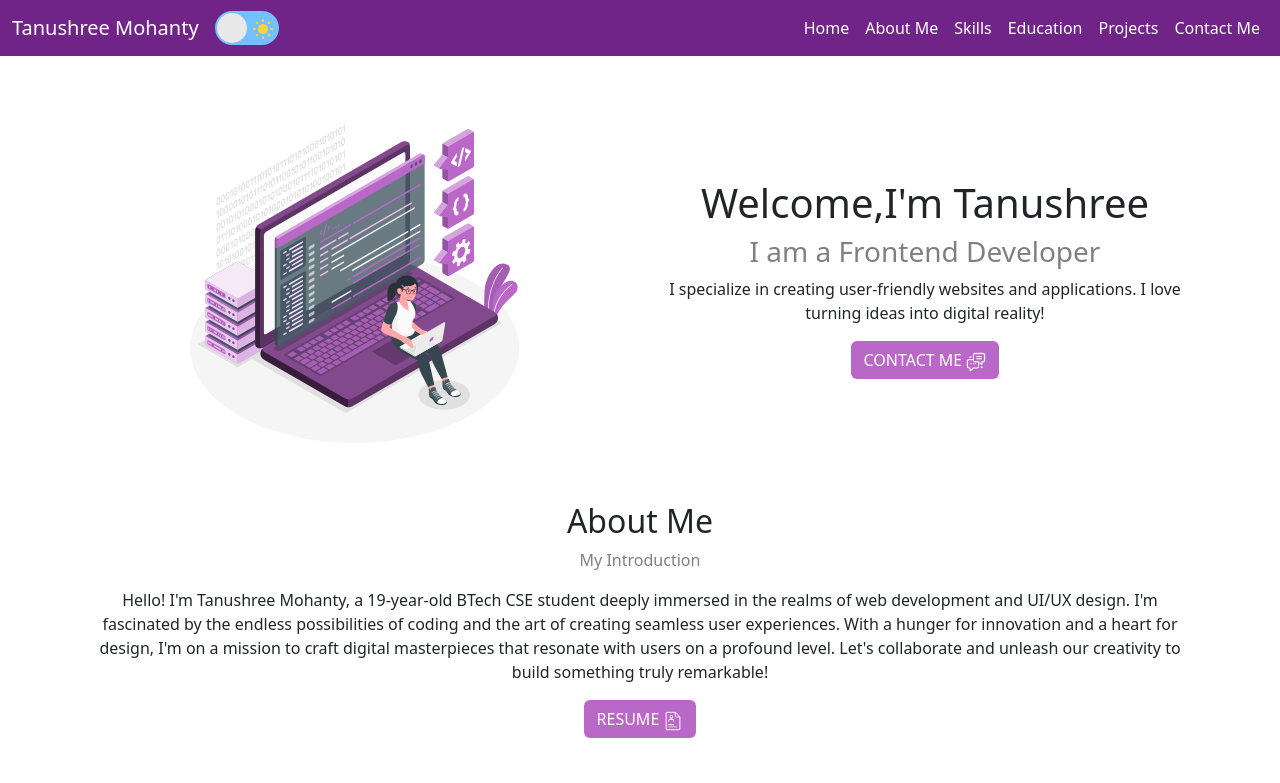
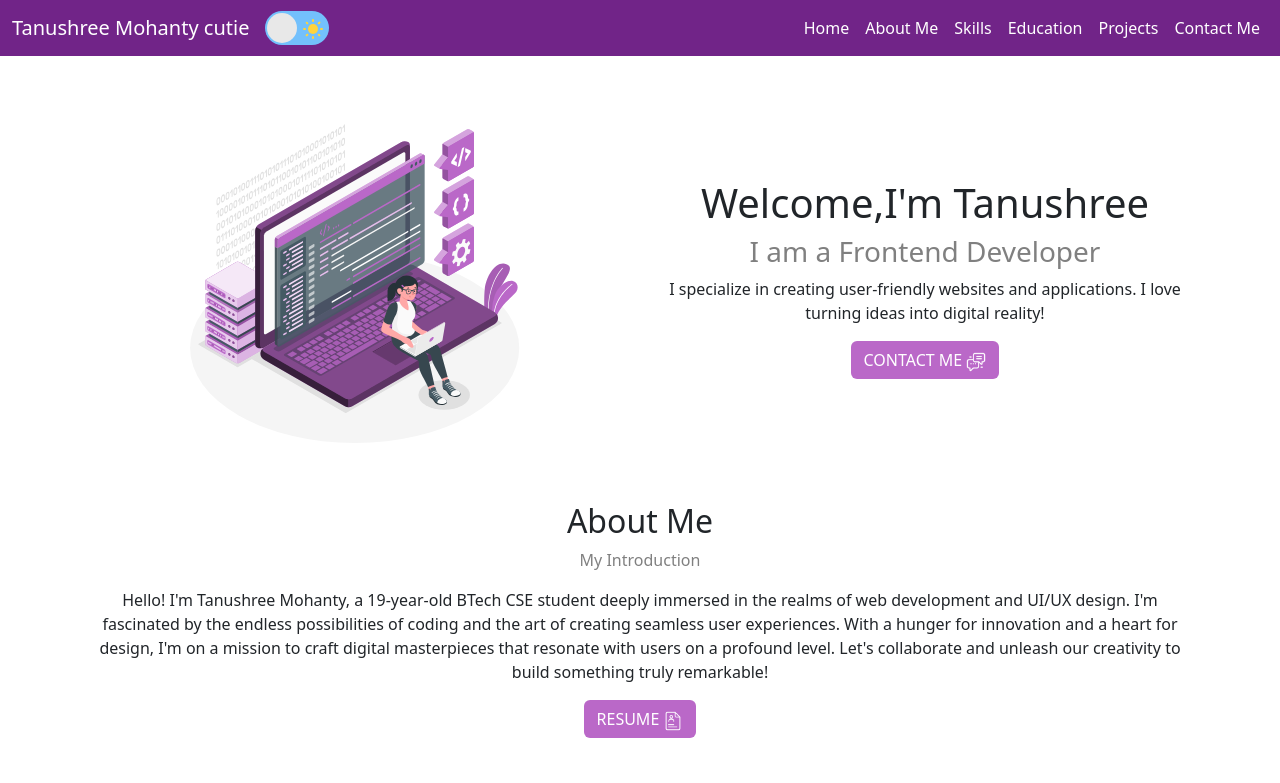
Before and after one commit to TanushreeMohanty/Tanushree-Mohanty, a plain HTML site: page index.html in a window 1280 px wide. Shown: the top 783 px of the page. Drawn offline with nearby package versions, Linux system fonts and the light colour scheme.

Commit message:
testing changes on vercel

```diff
--- a/index.html
+++ b/index.html
@@ -17,7 +17,7 @@
     <!-- NAVBAR -->
     <nav class="navbar navbar-expand-lg sticky-top">
       <div class="container-fluid">
-        <a class="navbar-brand" href="index.html">Tanushree Mohanty</a>
+        <a class="navbar-brand" href="index.html">Tanushree Mohanty cutie</a>
         <label class="switch">
           <span class="sun">
             <svg xmlns="http://www.w3.org/2000/svg" viewBox="0 0 24 24">
```
